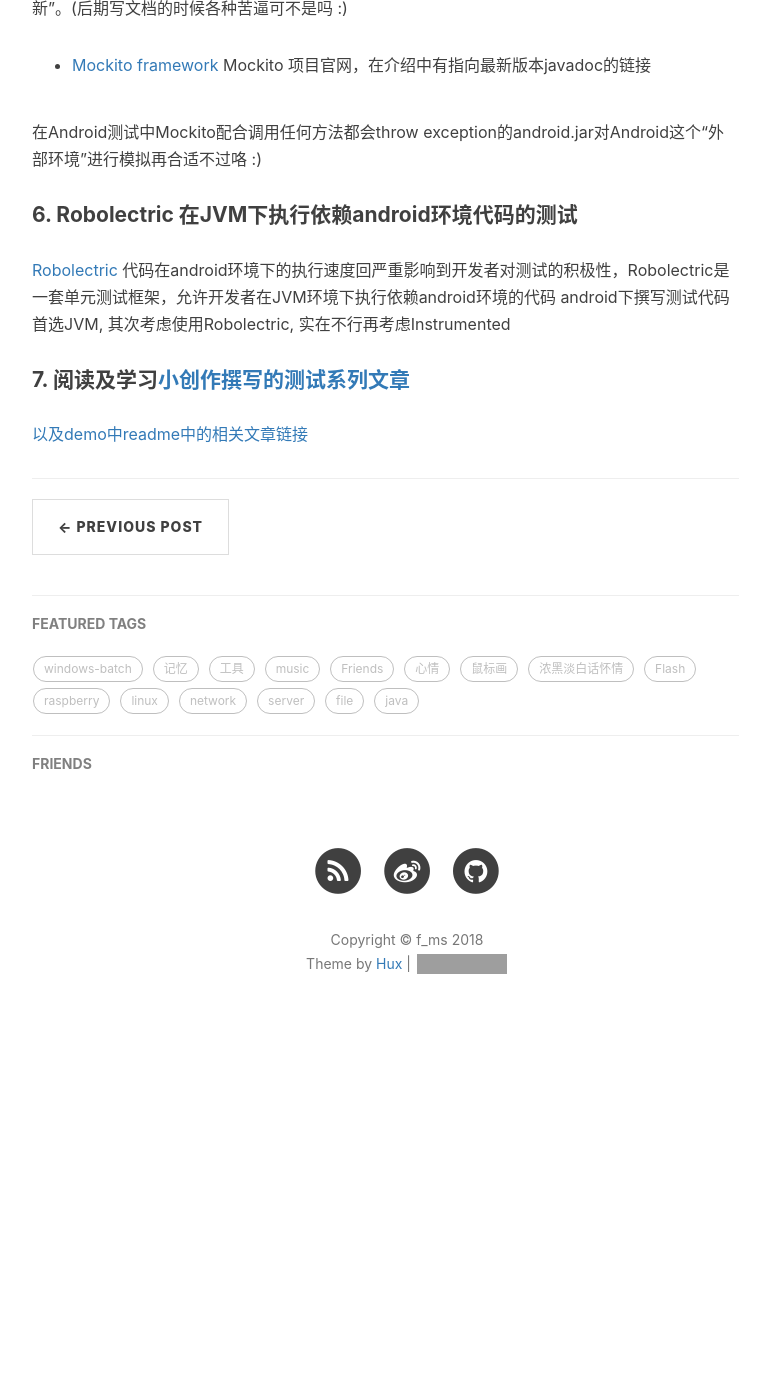
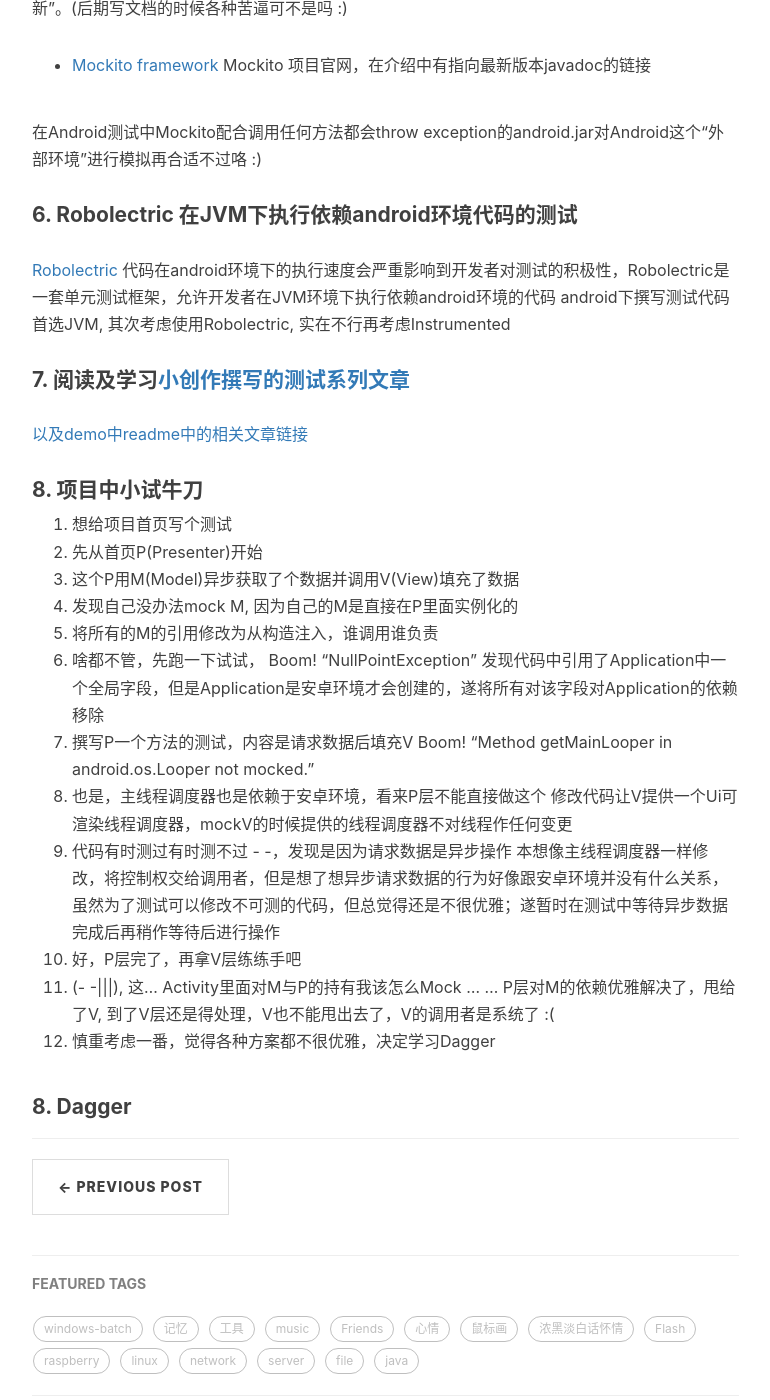
Before and after one commit to imfms/imfms.github.io, a Jekyll site: the page built from _posts/2017-11-15-android_test.markdown, in a window 1280 px wide and 1400 px high, scrolled down 3315 px. Shown: the whole window, without its empty margins (233-1003 px from the left). Built offline with Jekyll 4.4.1, drawn with Linux system fonts in a browser that asks for light colours; nearby versions of some CDN libraries; our own code applies the rules of GitHub Pages for plain Markdown files; comment, search, counter and statistics services are not loaded; before the commit the page ends 4383 px from its top, so only the background shows below that; grey boxes are pictures that could not be loaded.

Commit message:
android_test_doing

```diff
--- a/_posts/2017-11-15-android_test.markdown
+++ b/_posts/2017-11-15-android_test.markdown
@@ -89,9 +89,31 @@ Mockito是一款Java平台模拟类行为的框架，以Java动态代理机制
 #### 6. Robolectric 在JVM下执行依赖android环境代码的测试
 
 [Robolectric](http://robolectric.org/)
-代码在android环境下的执行速度回严重影响到开发者对测试的积极性，Robolectric是一套单元测试框架，允许开发者在JVM环境下执行依赖android环境的代码
+代码在android环境下的执行速度会严重影响到开发者对测试的积极性，Robolectric是一套单元测试框架，允许开发者在JVM环境下执行依赖android环境的代码
 android下撰写测试代码首选JVM, 其次考虑使用Robolectric, 实在不行再考虑Instrumented
 
 #### 7. 阅读及学习[小创作撰写的测试系列文章](http://chriszou.com/2016/06/07/android-unit-testing-everything-you-need-to-know.html)
 
 [以及demo中readme中的相关文章链接](https://github.com/ChrisZou/android-unit-testing-tutorial)
+
+#### 8. 项目中小试牛刀
+
+1. 想给项目首页写个测试
+2. 先从首页P(Presenter)开始
+3. 这个P用M(Model)异步获取了个数据并调用V(View)填充了数据
+4. 发现自己没办法mock M, 因为自己的M是直接在P里面实例化的
+5. 将所有的M的引用修改为从构造注入，谁调用谁负责
+6. 啥都不管，先跑一下试试， Boom! "NullPointException"
+   发现代码中引用了Application中一个全局字段，但是Application是安卓环境才会创建的，遂将所有对该字段对Application的依赖移除
+7. 撰写P一个方法的测试，内容是请求数据后填充V
+   Boom! "Method getMainLooper in android.os.Looper not mocked."
+8. 也是，主线程调度器也是依赖于安卓环境，看来P层不能直接做这个
+   修改代码让V提供一个Ui可渲染线程调度器，mockV的时候提供的线程调度器不对线程作任何变更
+9. 代码有时测过有时测不过 - -，发现是因为请求数据是异步操作
+   本想像主线程调度器一样修改，将控制权交给调用者，但是想了想异步请求数据的行为好像跟安卓环境并没有什么关系，虽然为了测试可以修改不可测的代码，但总觉得还是不很优雅；遂暂时在测试中等待异步数据完成后再稍作等待后进行操作
+10. 好，P层完了，再拿V层练练手吧
+11. (- -|||), 这... Activity里面对M与P的持有我该怎么Mock ... ...
+    P层对M的依赖优雅解决了，甩给了V, 到了V层还是得处理，V也不能甩出去了，V的调用者是系统了 :(
+12. 慎重考虑一番，觉得各种方案都不很优雅，决定学习Dagger
+
+#### 8. Dagger
```
